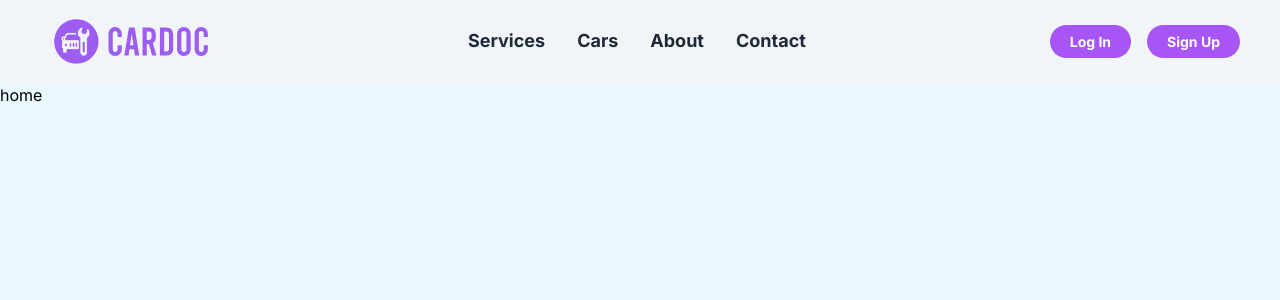
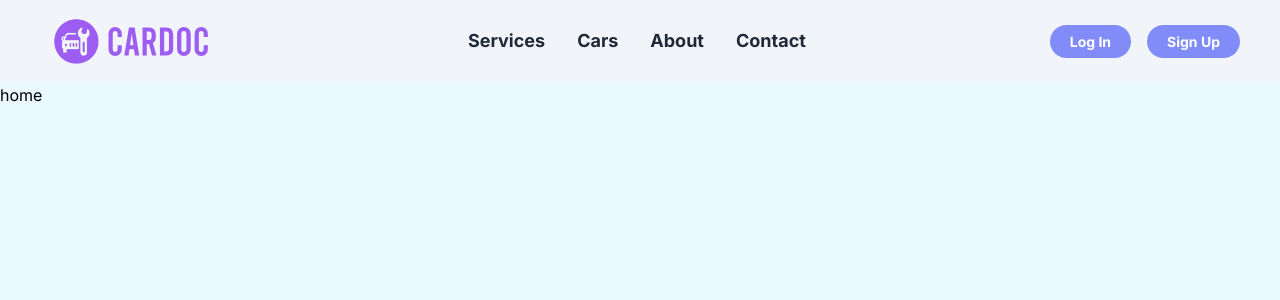
Before and after one commit to AndrewSkelly/cardoc-fe, a Next.js app: page / in a window 1280 px wide. Shown: the top 300 px of the page. Built offline with nearby package versions, Linux system fonts and the light colour scheme; no server answers.

Commit message:
Added Signout Function and changed our brand colour to indigo on nav

```diff
--- a/src/components/navbar.tsx
+++ b/src/components/navbar.tsx
@@ -5,6 +5,7 @@ import Link from 'next/link';
 import CarDocLogo from '../../public/CarDocLogo.svg';
 import { auth } from '../app/page';
 import { useAuthState } from 'react-firebase-hooks/auth';
+import { handleSignOut } from '@/functions/signout';
 
 export default function Navbar() {
     const [user] = useAuthState(auth);
@@ -26,12 +27,12 @@ export default function Navbar() {
                     user ?
                         <div>
                             <Link href="#" className="rounded-full m-2 pl-5 pr-5 pt-2 pb-2 text-sm font-bold text-white bg-indigo-400">Profile</Link>
-                            <Link href="#" className="rounded-full m-2 pl-5 pr-5 pt-2 pb-2 text-sm font-bold text-white bg-indigo-400">Sign Out</Link>
+                            <Link href="#" onClick={handleSignOut} className="rounded-full m-2 pl-5 pr-5 pt-2 pb-2 text-sm font-bold text-white bg-indigo-400">Sign Out</Link>
                         </div>
                         :
                         <div>
-                            <Link href="login" className="rounded-full m-2 pl-5 pr-5 pt-2 pb-2 text-sm font-bold text-white bg-purple-500">Log In</Link>
-                            <Link href="signup" className="rounded-full m-2 pl-5 pr-5 pt-2 pb-2 text-sm font-bold text-white bg-purple-500">Sign Up</Link>
+                            <Link href="login" className="rounded-full m-2 pl-5 pr-5 pt-2 pb-2 text-sm font-bold text-white bg-indigo-400">Log In</Link>
+                            <Link href="signup" className="rounded-full m-2 pl-5 pr-5 pt-2 pb-2 text-sm font-bold text-white bg-indigo-400">Sign Up</Link>
                         </div>
                 }
             </nav>
--- /dev/null
+++ b/src/functions/signout.tsx
@@ -0,0 +1,14 @@
+import { signOut } from 'firebase/auth';
+import { auth } from '../app/page';
+
+function handleSignOut() {
+
+    signOut(auth).then(() => {
+        // After signout, redirect the user to the signup page
+        window.location.href = "/signup";
+    }).catch((e) => {
+        console.log(e);
+    });
+}
+
+export { handleSignOut }
```
